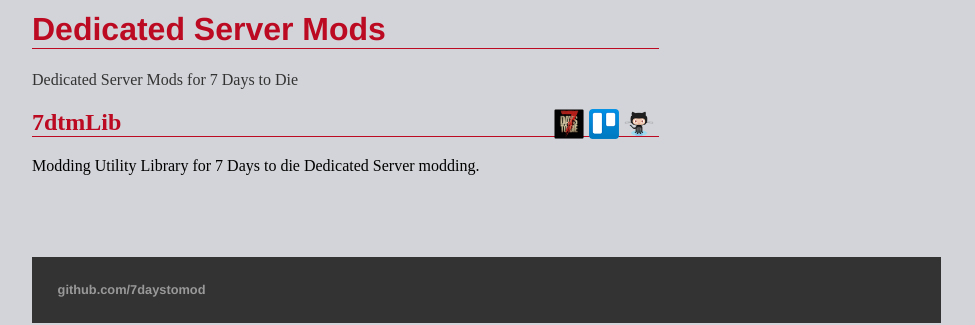
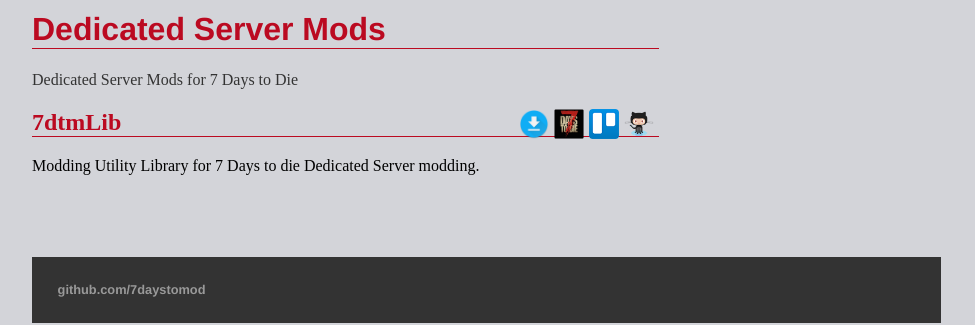
Before and after one commit to 7DaysToMod/7daystomod.github.io, a Jekyll site: the page built from mods/index.html, in a window 1280 px wide. Shown: the part 278-603 px from the top of the page, without its empty margins (160-1135 px from the left). Built offline with Jekyll 4.4.1, drawn with Linux system fonts in a browser that asks for light colours.

Commit message:
added downloads link

```diff
--- a/mods/index.html
+++ b/mods/index.html
@@ -22,6 +22,11 @@
 					<img src="/images/placeholder_small.png" height="30">
 				</a>
 			</li>
+			<li class="link-toolbar-right">
+				<a href="https://github.com/7DaysToMod/7DTMLib/downloads.md" class="social-icon" target="_blank" title="7DaysToDie.com Forum Post">
+					<img src="/images/download.png" height="30">
+				</a>
+			</li>
 		</ul>
 		<h2>7dtmLib</h2>
 		<span>
```
Also changed, not shown: images/download.png (added).
